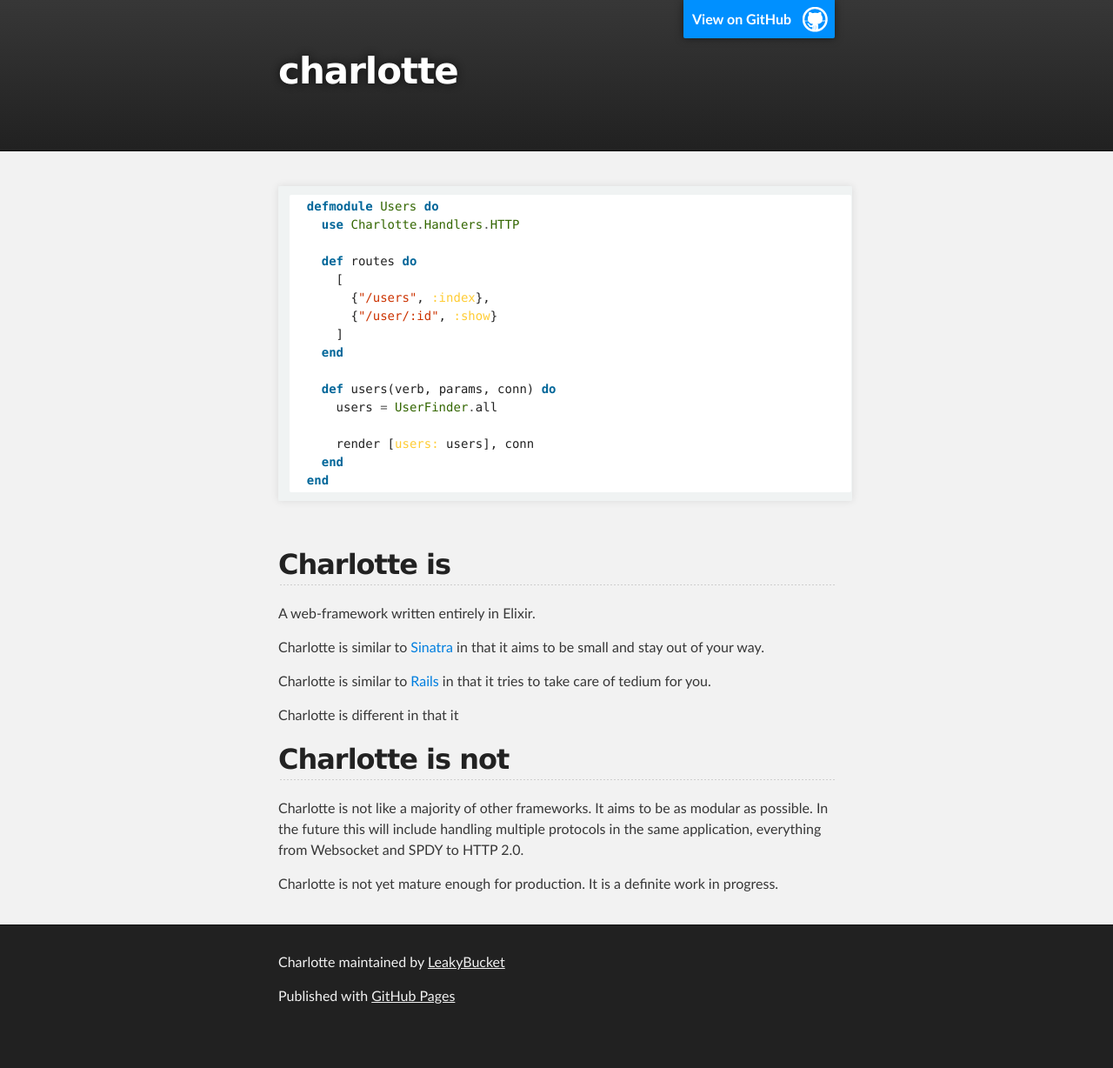
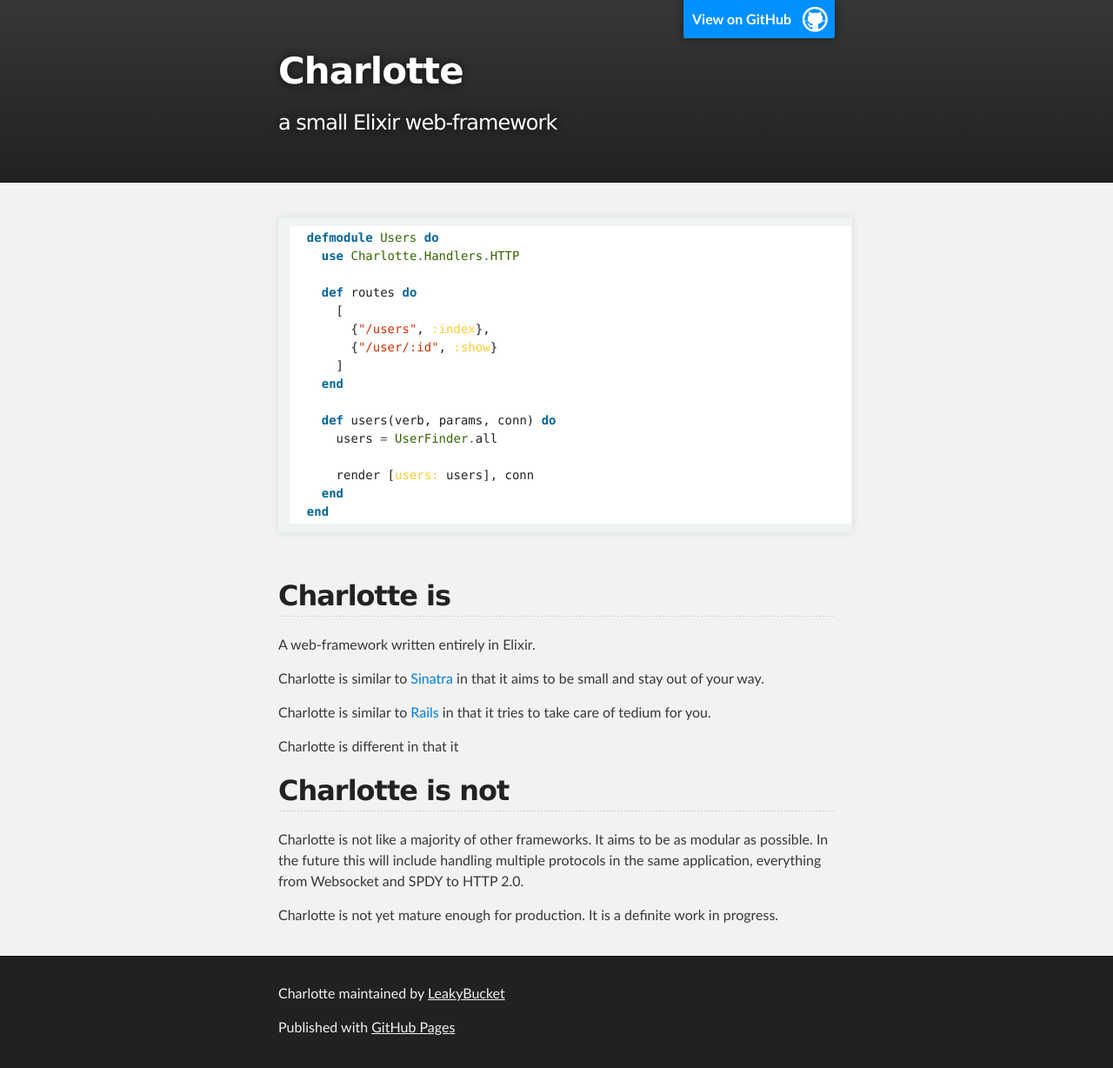
Before and after one commit to LeakyBucket/charlotte, a Jekyll site: the page built from index.md, in a window 1280 px wide. Shown: the whole page at 87% size. Built offline with Jekyll 4.4.1, drawn with Linux system fonts in a browser that asks for light colours; Markdown is read by kramdown in place of the engine named in the settings; before the commit the page ends 1192 px from its top, so only the background shows below that.

Commit message:
Adding title directly rather than using meta-data

```diff
--- a/_layouts/default.html
+++ b/_layouts/default.html
@@ -18,8 +18,8 @@
         <header class="inner">
           <a id="forkme_banner" href="https://github.com/LeakyBucket/charlotte">View on GitHub</a>
 
-          <h1 id="project_title">{{ site.github.project_title }}</h1>
-          <h2 id="project_tagline">{{ site.github.project_tagline }}</h2>
+          <h1 id="project_title">Charlotte</h1>
+          <h2 id="project_tagline">a small Elixir web-framework</h2>
         </header>
     </div>
 
```
Also changed, not shown: other parts of _layouts/default.html (+1 -1 lines), 1 other file.
